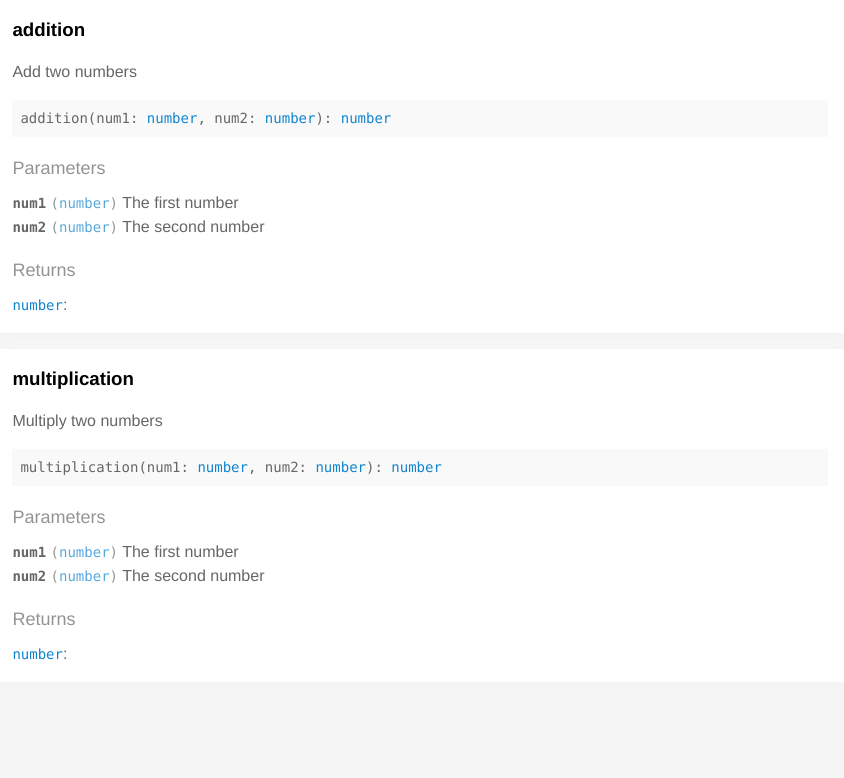
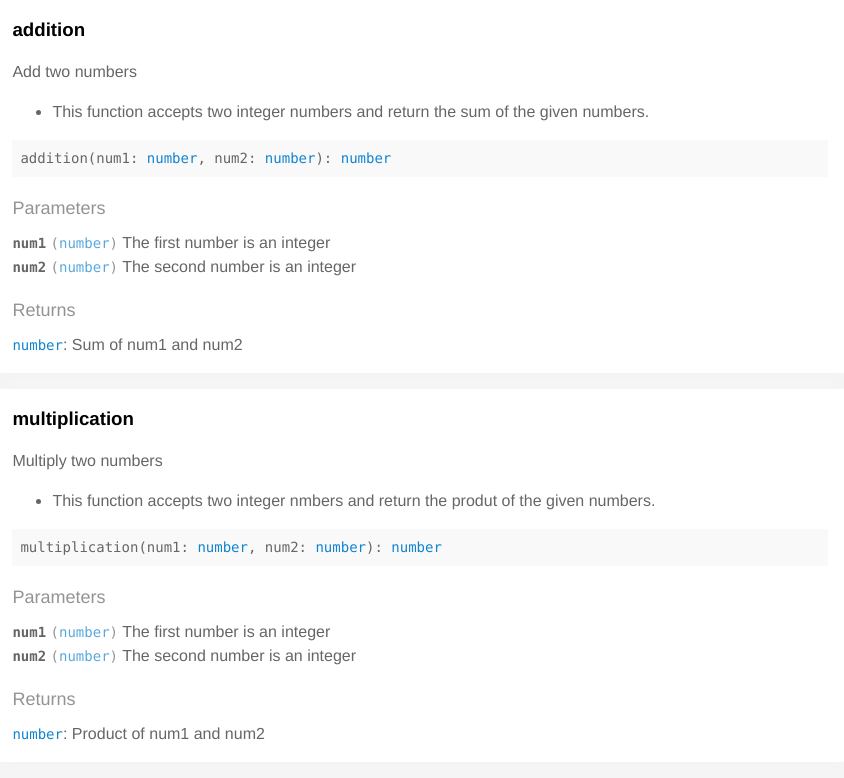
Before and after one commit to mbharti321/SysTasks, a website: page calculator/docs/index.html in a window 1280 px wide. Shown: the full height of the page, 436-1280 px from the left. Drawn offline with Linux system fonts and the light colour scheme.

Commit message:
restructure file directory and update documenttation

```diff
--- a/calculator/docs/index.html
+++ b/calculator/docs/index.html
@@ -71,6 +71,9 @@
 
 
   <p>Add two numbers</p>
+<ul>
+<li>This function accepts two integer numbers and return the sum of the given numbers.</li>
+</ul>
 
     <div class='pre p1 fill-light mt0'>addition(num1: <a href="https://developer.mozilla.org/docs/Web/JavaScript/Reference/Global_Objects/Number">number</a>, num2: <a href="https://developer.mozilla.org/docs/Web/JavaScript/Reference/Global_Objects/Number">number</a>): <a href="https://developer.mozilla.org/docs/Web/JavaScript/Reference/Global_Objects/Number">number</a></div>
 
@@ -90,7 +93,7 @@
         <div class='space-bottom0'>
           <div>
             <span class='code bold'>num1</span> <code class='quiet'>(<a href="https://developer.mozilla.org/docs/Web/JavaScript/Reference/Global_Objects/Number">number</a>)</code>
-	    The first number
+	    The first number is an integer
 
           </div>
 
@@ -99,7 +102,7 @@
         <div class='space-bottom0'>
           <div>
             <span class='code bold'>num2</span> <code class='quiet'>(<a href="https://developer.mozilla.org/docs/Web/JavaScript/Reference/Global_Objects/Number">number</a>)</code>
-	    The second number
+	    The second number is an integer
 
           </div>
 
@@ -114,6 +117,7 @@
 
       <div class='py1 quiet mt1 prose-big'>Returns</div>
       <code><a href="https://developer.mozilla.org/docs/Web/JavaScript/Reference/Global_Objects/Number">number</a></code>:
+        Sum of num1 and num2
 
 
 
@@ -151,6 +155,9 @@
 
 
   <p>Multiply two numbers</p>
+<ul>
+<li>This function accepts two integer nmbers and return the produt of the given numbers.</li>
+</ul>
 
     <div class='pre p1 fill-light mt0'>multiplication(num1: <a href="https://developer.mozilla.org/docs/Web/JavaScript/Reference/Global_Objects/Number">number</a>, num2: <a href="https://developer.mozilla.org/docs/Web/JavaScript/Reference/Global_Objects/Number">number</a>): <a href="https://developer.mozilla.org/docs/Web/JavaScript/Reference/Global_Objects/Number">number</a></div>
 
@@ -170,7 +177,7 @@
         <div class='space-bottom0'>
           <div>
             <span class='code bold'>num1</span> <code class='quiet'>(<a href="https://developer.mozilla.org/docs/Web/JavaScript/Reference/Global_Objects/Number">number</a>)</code>
-	    The first number
+	    The first number is an integer
 
           </div>
 
@@ -179,7 +186,7 @@
         <div class='space-bottom0'>
           <div>
             <span class='code bold'>num2</span> <code class='quiet'>(<a href="https://developer.mozilla.org/docs/Web/JavaScript/Reference/Global_Objects/Number">number</a>)</code>
-	    The second number
+	    The second number is an integer
 
           </div>
 
@@ -194,6 +201,7 @@
 
       <div class='py1 quiet mt1 prose-big'>Returns</div>
       <code><a href="https://developer.mozilla.org/docs/Web/JavaScript/Reference/Global_Objects/Number">number</a></code>:
+        Product of num1 and num2
 
 
 
--- a/calculator/package.json
+++ b/calculator/package.json
@@ -5,12 +5,13 @@
   "main": "app.js",
   "scripts": {
     "test": "jest --coverage",
-    "docs:build": "documentation build ./* -f html -o docs",
+    "docs:build": "documentation build src/* -f html -o docs",
     "lint": "eslint ./"
   },
   "author": "Manish Bharti",
   "license": "ISC",
   "devDependencies": {
+    "documentation": "^13.2.5",
     "eslint": "^8.4.1",
     "jest": "^27.4.3"
   }
```
Also changed, not shown: calculator/addition.js (deleted, +0 -18 lines), calculator/multiplication.js (deleted, +0 -12 lines), calculator/src/addition.js (added, +18 -0 lines), calculator/src/multiplication.js (added, +13 -0 lines), calculator/testing/addition.test.js (+1 -1 lines), calculator/testing/multiplication.test.js (+1 -1 lines), 1 other file.
